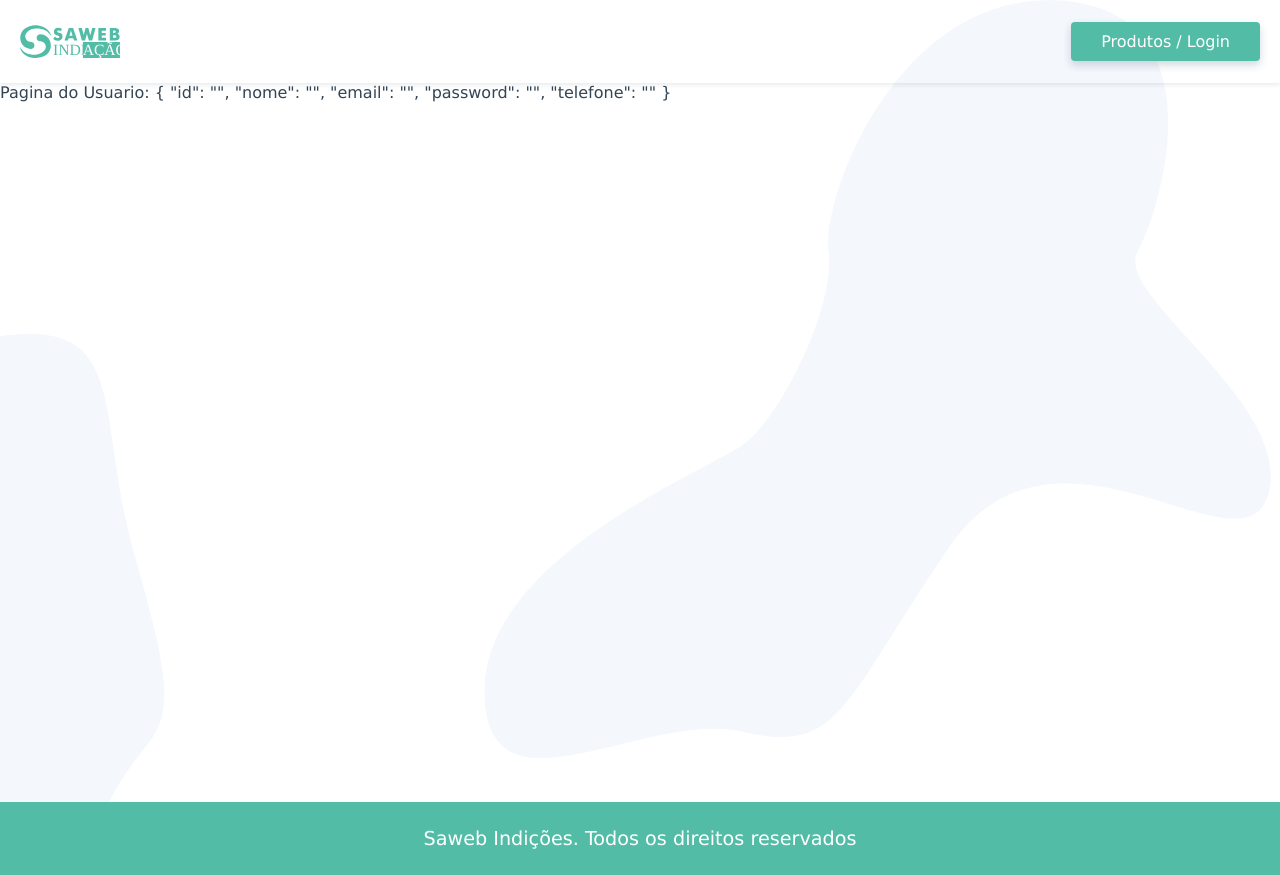
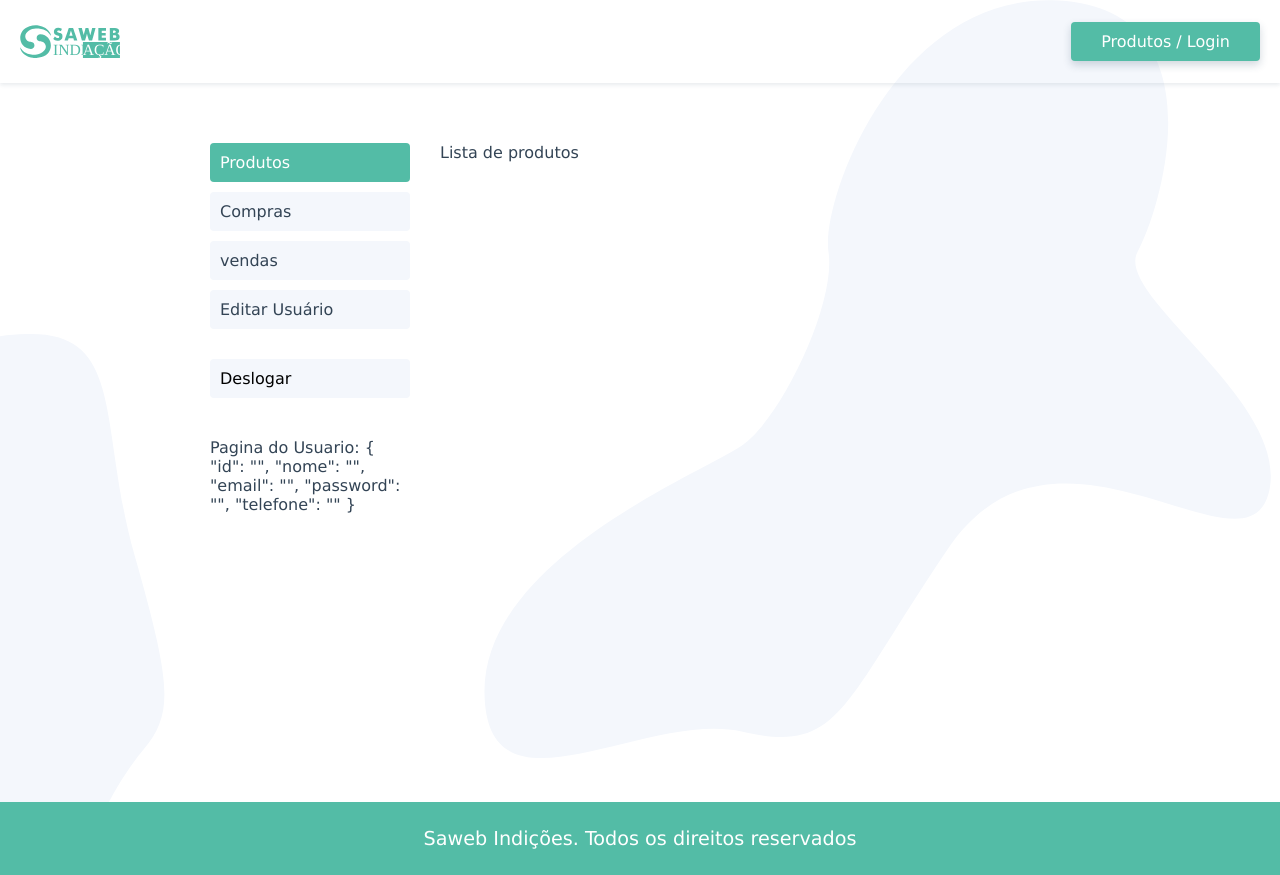
Before and after one commit to waldisson/sawebindique, a Vue app: page /usuario in a window 1280 px wide. Built offline with nearby package versions, Linux system fonts and the light colour scheme.

Commit message:
pagina de usuario em progresso

```diff
--- a/src/router/index.js
+++ b/src/router/index.js
@@ -4,6 +4,10 @@
 import Produto from "../views/Produto.vue";
 import Login from "../views/Login.vue";
 import Usuario from "../views/usuario/Usuario.vue";
+import UsuarioProdutos from "../views/usuario/UsuarioProdutos.vue";
+import UsuarioEditar from "../views/usuario/UsuarioEditar.vue";
+import UsuarioVendas from "../views/usuario/UsuarioVendas.vue";
+import UsuarioCompras from "../views/usuario/UsuarioCompras.vue";
 
 Vue.use(VueRouter);
 
@@ -30,8 +34,29 @@
     },
     {
       path: "/usuario",
-      name: "usuario",
       component: Usuario,
+      children: [
+        {
+          path: "",
+          name: "usuario",
+          component: UsuarioProdutos,
+        },
+        {
+          path: "compras",
+          name: "compras",
+          component: UsuarioCompras,
+        },
+        {
+          path: "editar",
+          name: "editar",
+          component: UsuarioEditar,
+        },
+        {
+          path: "vendas",
+          name: "vendas",
+          component: UsuarioVendas,
+        },
+      ],
     },
   ],
   scrollBehavior() {
--- a/src/store/index.js
+++ b/src/store/index.js
@@ -35,6 +35,16 @@
       context.commit("UPDATE_USUARIO", { id: payload.email });
       return api.post("/usuario", payload);
     },
+    deslogarUsuario(context) {
+      context.commit("UPDATE_USUARIO", {
+        id: "",
+        nome: "",
+        email: "",
+        password: "",
+        telefone: "",
+      });
+      context.commit("UPDATE_LOGIN", false);
+    },
   },
   modules: {},
 });
--- a/src/views/usuario/Usuario.vue
+++ b/src/views/usuario/Usuario.vue
@@ -1,12 +1,83 @@
 <template>
-  <div>Pagina do Usuario: {{ $store.state.usuario }}</div>
+  <section class="usuario">
+    <nav class="sidenav">
+      <ul>
+        <li>
+          <router-link :to="{ name: 'usuario' }">Produtos</router-link>
+        </li>
+        <li>
+          <router-link :to="{ name: 'compras' }">Compras</router-link>
+        </li>
+        <li>
+          <router-link :to="{ name: 'vendas' }">vendas</router-link>
+        </li>
+        <li>
+          <router-link :to="{ name: 'editar' }">Editar Usuário </router-link>
+        </li>
+        <li>
+          <button @click="deslogar">Deslogar</button>
+        </li>
+      </ul>
+    </nav>
+    <transition mode="out-in">
+      <router-view></router-view>
+    </transition>
+    <div>Pagina do Usuario: {{ $store.state.usuario }}</div>
+  </section>
 </template>
 
 <script>
 export default {
   name: "Usuario",
+  methods: {
+    deslogar() {
+      this.$store.dispatch("deslogarUsuario");
+      this.$router.push("/login");
+    },
+  },
 };
 </script>
 
-<style lang="scss" scoped>
+<style scoped>
+.usuario {
+  display: grid;
+  grid-template-columns: minmax(140px, 200px) 1fr;
+  max-width: 900px;
+  margin: 40px auto;
+  grid-gap: 30px;
+  padding: 20px;
+}
+
+@media screen and (max-width: 500px) {
+  .usuario {
+    grid-template-columns: 1fr;
+    margin: 0 auto;
+  }
+}
+
+.sidenav a,
+.sidenav button {
+  padding: 10px;
+  display: block;
+  background: #f4f7fc;
+  margin-bottom: 10px;
+  border-radius: 4px;
+}
+
+.sidenav a.router-link-exact-active,
+.sidenav a:hover,
+.sidenav button:hover {
+  background: #53bca6;
+  color: #fff;
+}
+.sidenav button {
+  border: none;
+  width: 100%;
+  font-size: 1rem;
+  text-align: left;
+  font-family: "Lucida Sans", "Lucida Sans Regular", "Lucida Grande",
+    "Lucida Sans Unicode", Geneva, Verdana, sans-serif;
+  cursor: pointer;
+  margin-top: 30px;
+}
 </style>
--- /dev/null
+++ b/src/views/usuario/UsuarioCompras.vue
@@ -0,0 +1,10 @@
+<template>
+  <div>Compras</div>
+</template>
+
+<script>
+export default {};
+</script>
+
+<style lang="scss" scoped>
+</style>
--- /dev/null
+++ b/src/views/usuario/UsuarioEditar.vue
@@ -0,0 +1,10 @@
+<template>
+  <div>Editar</div>
+</template>
+
+<script>
+export default {};
+</script>
+
+<style lang="scss" scoped>
+</style>
--- /dev/null
+++ b/src/views/usuario/UsuarioProdutos.vue
@@ -0,0 +1,10 @@
+<template>
+  <div>Lista de produtos</div>
+</template>
+
+<script>
+export default {};
+</script>
+
+<style lang="scss" scoped>
+</style>
--- /dev/null
+++ b/src/views/usuario/UsuarioVendas.vue
@@ -0,0 +1,10 @@
+<template>
+  <div>Vendas</div>
+</template>
+
+<script>
+export default {};
+</script>
+
+<style lang="scss" scoped>
+</style>
```
